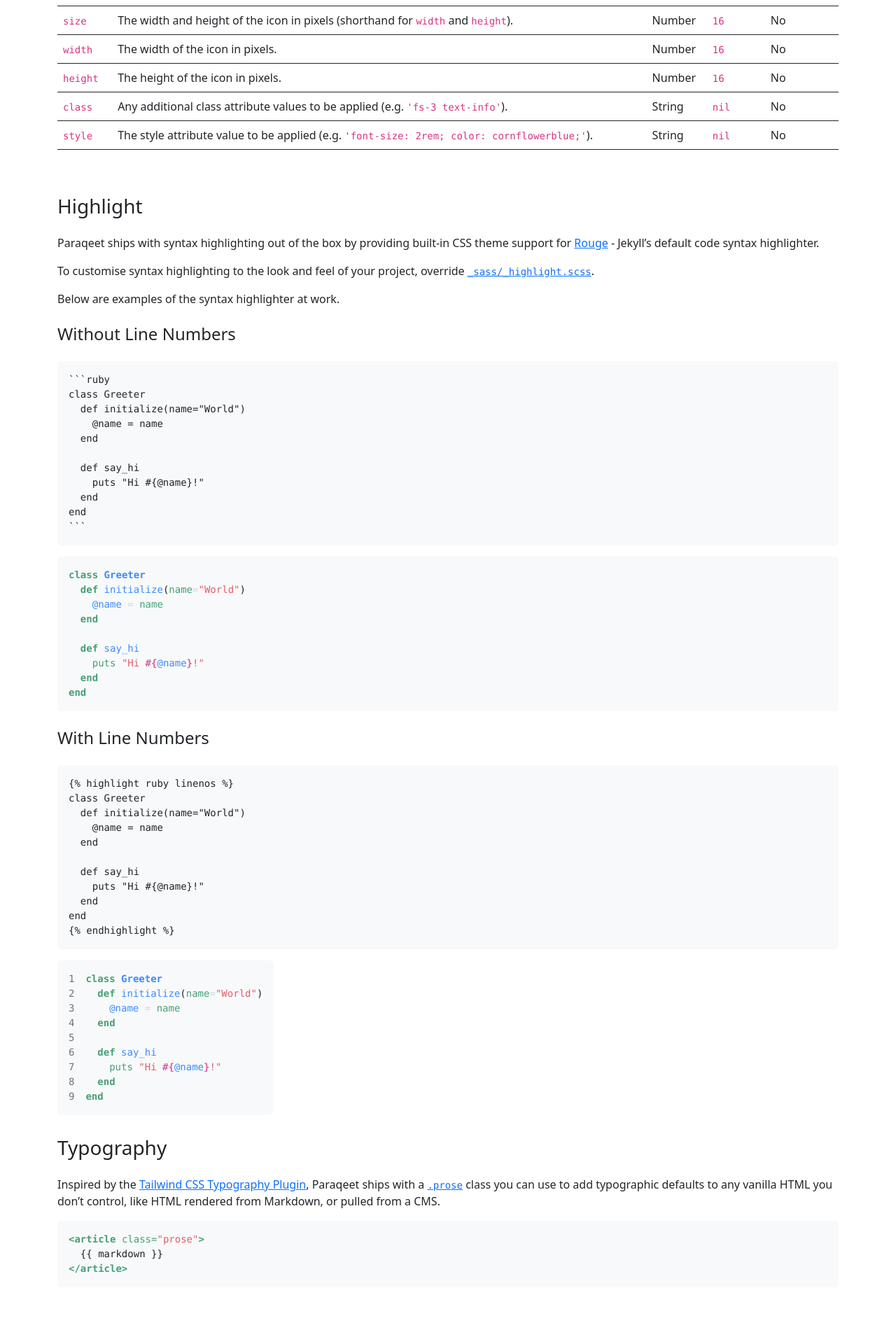
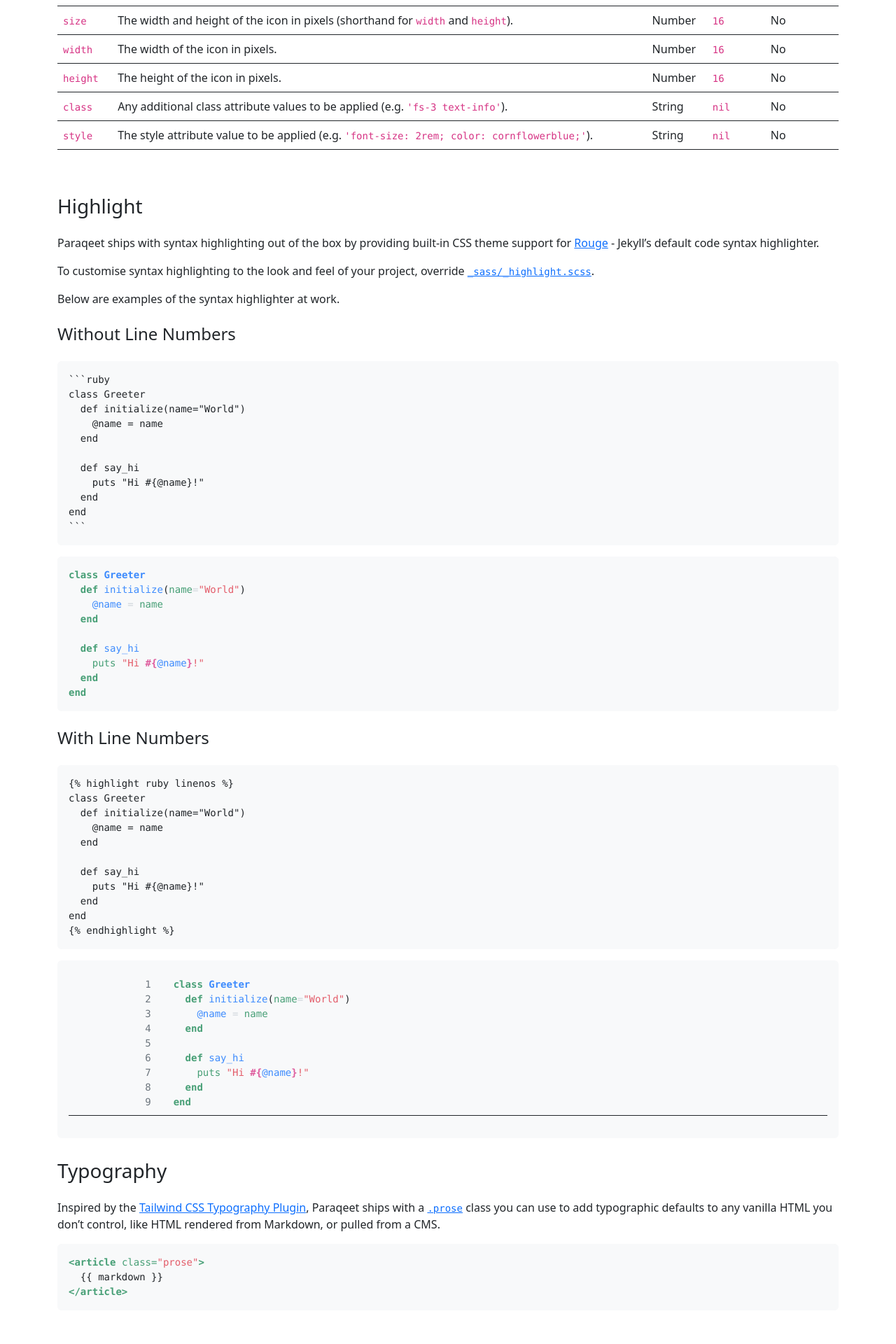
Before and after one commit to signified/paraqeet, a Jekyll site: the page built from index.md, in a window 1280 px wide. Shown: the part 2496-4416 px from the top of the page at 70% size. Built offline with Jekyll 4.4.1, drawn with Linux system fonts in a browser that asks for light colours; before the commit the page ends 4383 px from its top, so only the background shows below that.

Commit message:
Update _highlight.scss

```diff
--- a/_sass/_highlight.scss
+++ b/_sass/_highlight.scss
@@ -1,4 +1,6 @@
 .highlight {
+
+  width: 100%;
 
   * {
     font-size: $font-size-sm;
@@ -13,21 +15,6 @@
     margin: 0;
     padding: $spacer;
     color: $pre-color;
-  }
-
-  table,
-  thead,
-  tbody,
-  tr,
-  th,
-  td {
-    margin: 0 !important;
-    padding: 0 !important;
-    color: $pre-color !important;
-    vertical-align: middle !important;
-    border: none !important;
-    background-color: transparent !important;
-    box-shadow: none !important;
   }
 
   td {
```
